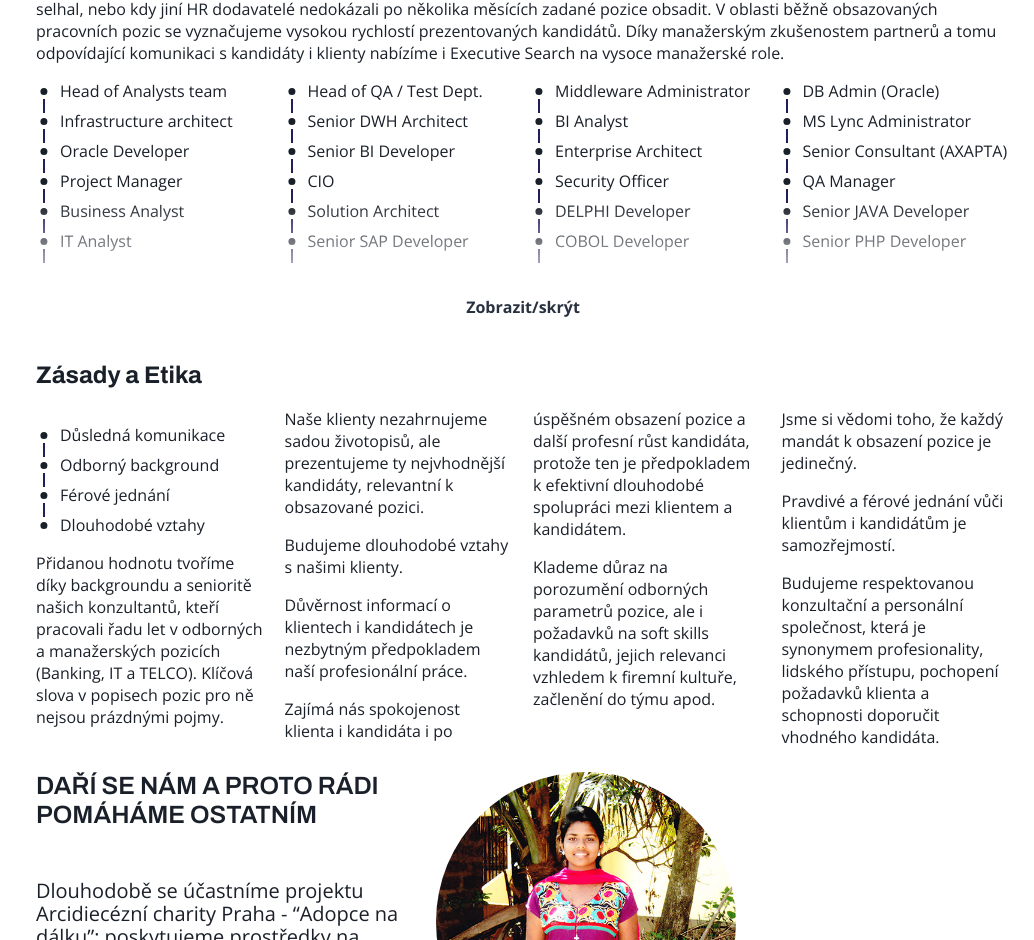
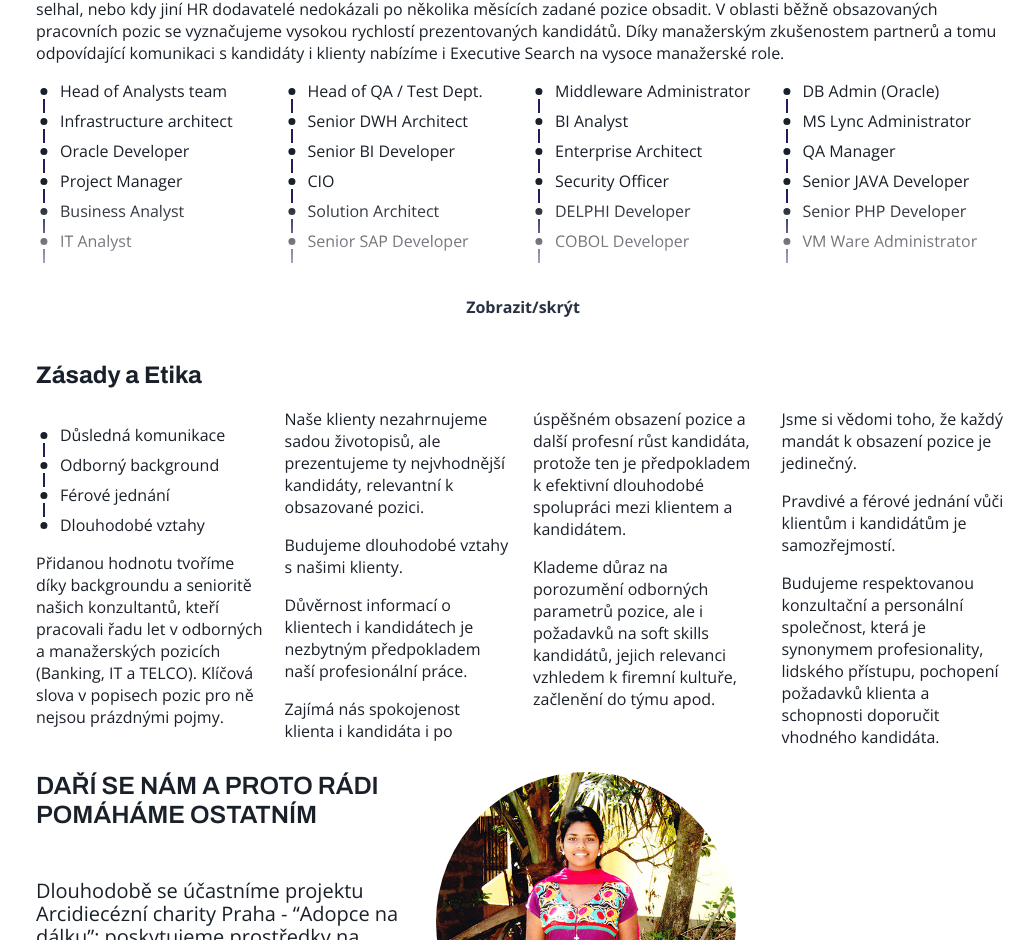
Before and after one commit to tomasreichmann/sources, a React (Create React App) app: page / in a window 1280 px wide. Shown: the part 2055-2995 px from the top of the page, without its empty margins (246-1280 px from the left). Built offline with nearby package versions, Linux system fonts and the light colour scheme.

Commit message:
Positions removal

```diff
--- a/src/App.tsx
+++ b/src/App.tsx
@@ -283,7 +283,6 @@ export default function App() {
               <li>COBOL Developer</li>
               <li>DB Admin (Oracle)</li>
               <li>MS Lync Administrator</li>
-              <li>Senior Consultant (AXAPTA)</li>
               <li>QA Manager</li>
               <li>Senior JAVA Developer</li>
               <li>Senior PHP Developer</li>
@@ -305,11 +304,9 @@ export default function App() {
               <li>Security analyst/pentester</li>
               <li>Consultant/Architect reporting</li>
               <li>Solution Architect (Webmethods)</li>
-              <li>Senior MIDAS Analyst</li>
               <li>ABAP Developer</li>
               <li>SAP MM / SD / WM Consultant</li>
               <li>iOS Developer</li>
-              <li>FoxPro Developer</li>
               <li>Principal Developer Oracle EBS</li>
               <li>Application Administrator</li>
               <li>Voice Engineer</li>
```
